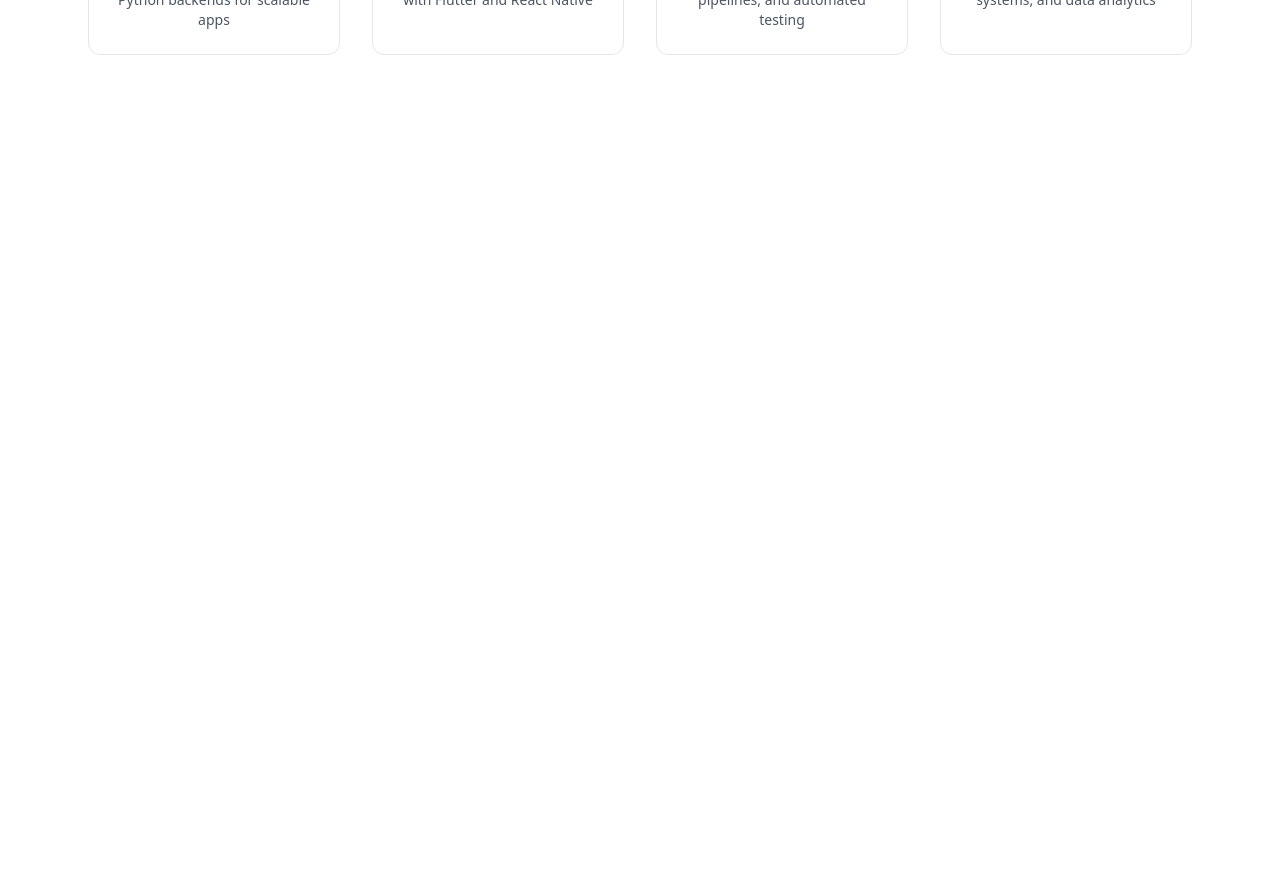
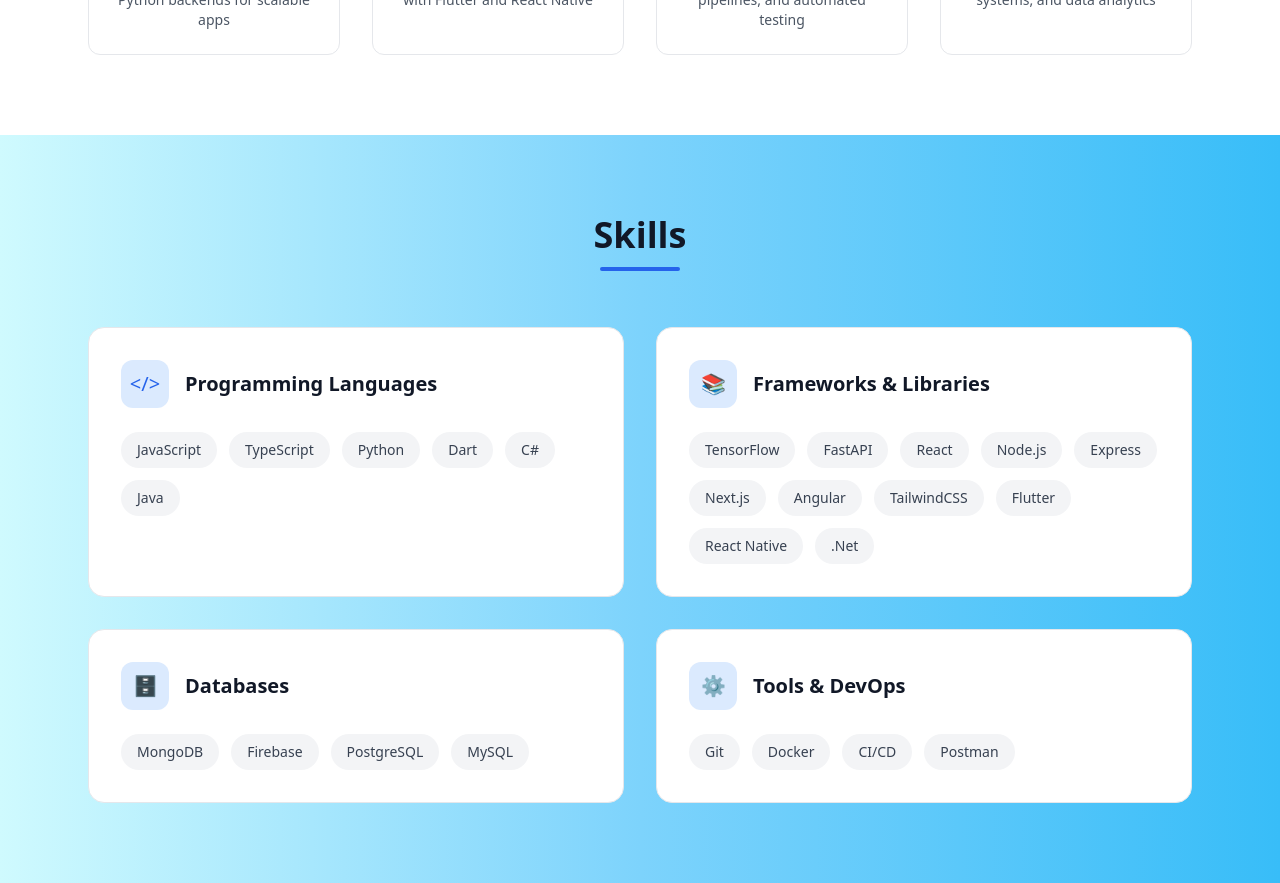
Before and after one commit to isuri54/portfolio, a Next.js app: page / in a window 1280 px wide. Shown: the part 1440-2323 px from the top of the page. Before the commit the page ends 1575 px from the top, so only its background shows below. Built offline with nearby package versions, Linux system fonts and the light colour scheme.

Commit message:
create skills section

```diff
--- a/app/page.tsx
+++ b/app/page.tsx
@@ -3,7 +3,7 @@ import Image from 'next/image';
 export default function Content() {
   return (
     <>
-    <section id='hero' className="min-h-screen flex items-center justify-center bg-blue-200">
+    <section id='hero' className="min-h-screen flex items-center justify-center bg-gradient-to-r from-cyan-100 via-sky-300 to-sky-400">
       <div className="container mx-auto px-6">
         <div className="grid grid-cols-1 md:grid-cols-2 items-center gap-12">
 
@@ -127,6 +127,111 @@ export default function Content() {
           </div>
         </div>
       </section>
+
+      <section id="skills" className="py-20 bg-gray-50 bg-gradient-to-r from-cyan-100 via-sky-300 to-sky-400">
+        <div className="max-w-6xl mx-auto px-6">
+
+          <div className="text-center mb-14">
+            <h2 className="text-3xl md:text-4xl font-bold text-gray-900">
+              Skills
+            </h2>
+            <div className="mt-3 mx-auto h-1 w-20 bg-blue-600 rounded"></div>
+          </div>
+
+          <div className="grid grid-cols-1 md:grid-cols-2 gap-8">
+
+            <div className="rounded-2xl border border-gray-200 bg-white p-8">
+              <div className="flex items-center gap-4 mb-6">
+                <div className="flex h-12 w-12 items-center justify-center rounded-xl bg-blue-100 text-blue-600 text-xl">
+                  {'</>'}
+                </div>
+                <h3 className="text-xl font-semibold text-gray-900">
+                  Programming Languages
+                </h3>
+              </div>
+
+              <div className="flex flex-wrap gap-3">
+                {['JavaScript', 'TypeScript', 'Python', 'Dart', 'C#', 'Java'].map(skill => (
+                  <span
+                    key={skill}
+                    className="rounded-full bg-gray-100 px-4 py-2 text-sm text-gray-700"
+                  >
+                    {skill}
+                  </span>
+                ))}
+              </div>
+            </div>
+
+            <div className="rounded-2xl border border-gray-200 bg-white p-8">
+              <div className="flex items-center gap-4 mb-6">
+                <div className="flex h-12 w-12 items-center justify-center rounded-xl bg-blue-100 text-blue-600 text-xl">
+                  📚
+                </div>
+                <h3 className="text-xl font-semibold text-gray-900">
+                  Frameworks & Libraries
+                </h3>
+              </div>
+
+              <div className="flex flex-wrap gap-3">
+                {['TensorFlow', 'FastAPI', 'React', 'Node.js', 'Express', 'Next.js', 'Angular', 'TailwindCSS', 'Flutter', 'React Native', '.Net'].map(skill => (
+                  <span
+                    key={skill}
+                    className="rounded-full bg-gray-100 px-4 py-2 text-sm text-gray-700"
+                  >
+                    {skill}
+                  </span>
+                ))}
+              </div>
+            </div>
+
+            <div className="rounded-2xl border border-gray-200 bg-white p-8">
+              <div className="flex items-center gap-4 mb-6">
+                <div className="flex h-12 w-12 items-center justify-center rounded-xl bg-blue-100 text-blue-600 text-xl">
+                  🗄️
+                </div>
+                <h3 className="text-xl font-semibold text-gray-900">
+                  Databases
+                </h3>
+              </div>
+
+              <div className="flex flex-wrap gap-3">
+                {['MongoDB', 'Firebase', 'PostgreSQL', 'MySQL',].map(skill => (
+                  <span
+                    key={skill}
+                    className="rounded-full bg-gray-100 px-4 py-2 text-sm text-gray-700"
+                  >
+                    {skill}
+                  </span>
+                ))}
+              </div>
+            </div>
+
+            <div className="rounded-2xl border border-gray-200 bg-white p-8">
+              <div className="flex items-center gap-4 mb-6">
+                <div className="flex h-12 w-12 items-center justify-center rounded-xl bg-blue-100 text-blue-600 text-xl">
+                  ⚙️
+                </div>
+                <h3 className="text-xl font-semibold text-gray-900">
+                  Tools & DevOps
+                </h3>
+              </div>
+
+              <div className="flex flex-wrap gap-3">
+                {['Git', 'Docker', 'CI/CD', 'Postman'].map(skill => (
+                  <span
+                    key={skill}
+                    className="rounded-full bg-gray-100 px-4 py-2 text-sm text-gray-700"
+                  >
+                    {skill}
+                  </span>
+                ))}
+              </div>
+            </div>
+
+          </div>
+        </div>
+      </section>
+
     </>
   );
 }
```
